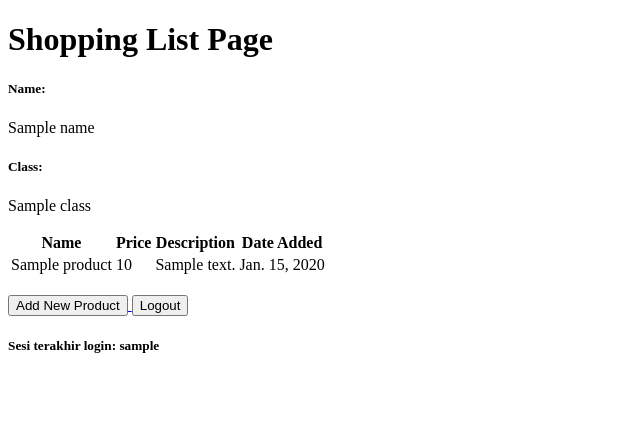
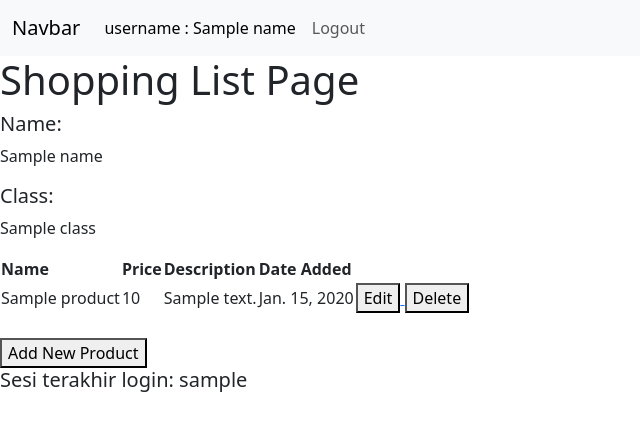
Before and after one commit to amandaoktivia14/shopping_list, a Django app: template main/templates/main.html in a window 1280 px wide. Shown: the top 431 px of the page, without its empty margins (0-640 px from the left). Run offline with Django 4.2, Linux system fonts and the light colour scheme; tables that the repository leaves empty hold one stand-in row (values such as "Sample post"); the template is opened without the code that fills it: values that come from a table or form of the project are taken from there, most other values are stand-ins (such as "Sample title", 1, 10 or a date in 2020).

Commit message:
Tutorial 4

```diff
--- a/main/templates/main.html
+++ b/main/templates/main.html
@@ -1,6 +1,23 @@
 {% extends 'base.html' %}
 
 {% block content %}
+    <nav class="navbar navbar-expand-lg bg-light">
+        <div class="container-fluid">
+        <a class="navbar-brand" href="#">Navbar</a>
+        <button class="navbar-toggler" type="button" data-bs-toggle="collapse" data-bs-target="#navbarNavAltMarkup" aria-controls="navbarNavAltMarkup" aria-expanded="false" aria-label="Toggle navigation">
+            <span class="navbar-toggler-icon"></span>
+        </button>
+        <div class="collapse navbar-collapse" id="navbarNavAltMarkup">
+            <div class="navbar-nav">
+
+            <a class="nav-link active" aria-current="page" href="#">username : {{name}}</a>
+            <a class="nav-link" href="{% url 'main:logout' %}">Logout</a>
+
+            </div>
+        </div>
+        </div>
+    </nav>
+
 <h1>Shopping List Page</h1>
 
 <h5>Name:</h5>
@@ -25,7 +42,22 @@
                 <td>{{product.price}}</td>
                 <td>{{product.description}}</td>
                 <td>{{product.date_added}}</td>
+                <td>
+
+                    <a href="{% url 'main:edit_product' product.pk %}">
+                        <button>
+                            Edit
+                        </button>
+                    </a>
+                    <a href="{% url 'main:delete_product' product.pk %}">
+                        <button>
+                            Delete
+                        </button>
+                    </a>
+                </td>
+
             </tr>
+
         {% endfor %}
     </table>
 
@@ -36,11 +68,6 @@
             Add New Product
         </button>
     </a>
-    <a href="{% url 'main:logout' %}">
-        <button>
-            Logout
-        </button>
-    </a>
     <h5>Sesi terakhir login: {{ last_login }}</h5>
 
 {% endblock content %}
--- a/main/urls.py
+++ b/main/urls.py
@@ -1,6 +1,7 @@
 from django.urls import path
 from main.views import show_main, create_product, show_xml, show_json, show_xml_by_id, show_json_by_id
 from main.views import register, login_user, logout_user
+from main.views import edit_product, delete_product
 
 
 app_name = 'main'
@@ -15,4 +16,8 @@ urlpatterns = [
     path('register/', register, name='register'),
     path('login/', login_user, name='login'),
     path('logout/', logout_user, name='logout'),
+    path('edit-product/<int:id>', edit_product, name='edit_product'),
+    path('delete/<int:id>', delete_product, name='delete_product'),
+
+
 ]
--- a/templates/base.html
+++ b/templates/base.html
@@ -8,7 +8,13 @@
             content="width=device-width, initial-scale=1.0"
         />
         {% block meta %}
+            <meta charset="UTF-8" />
+            <meta name="viewport" content="width=device-width, initial-scale=1">
         {% endblock meta %}
+        <link href="https://cdn.jsdelivr.net/npm/bootstrap@5.3.2/dist/css/bootstrap.min.css" rel="stylesheet" integrity="sha384-T3c6CoIi6uLrA9TneNEoa7RxnatzjcDSCmG1MXxSR1GAsXEV/Dwwykc2MPK8M2HN" crossorigin="anonymous">
+        <script src="https://code.jquery.com/jquery-3.6.0.min.js" integrity="sha384-KyZXEAg3QhqLMpG8r+J4jsl5c9zdLKaUk5Ae5f5b1bw6AUn5f5v8FZJoMxm6f5cH1" crossorigin="anonymous"></script>
+        <script src="https://cdn.jsdelivr.net/npm/@popperjs/core@2.11.8/dist/umd/popper.min.js" integrity="sha384-I7E8VVD/ismYTF4hNIPjVp/Zjvgyol6VFvRkX/vR+Vc4jQkC+hVqc2pM8ODewa9r" crossorigin="anonymous"></script>
+        <script src="https://cdn.jsdelivr.net/npm/bootstrap@5.3.2/dist/js/bootstrap.min.js" integrity="sha384-BBtl+eGJRgqQAUMxJ7pMwbEyER4l1g+O15P+16Ep7Q9Q+zqX6gSbd85u4mG4QzX+" crossorigin="anonymous"></script>
     </head>
 
     <body>
```
Also changed, not shown: main/templates/edit_product.html (added, +22 -0 lines), main/views.py (+38 -0 lines).
